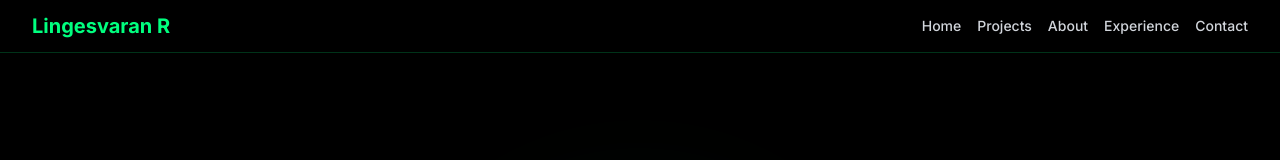
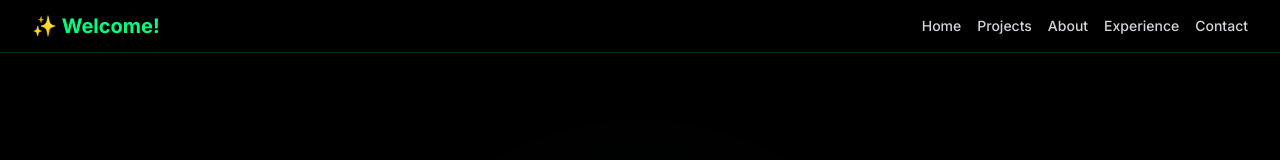
Before and after one commit to Lingesvaran-R/Portfolio, a Next.js app: page / in a window 1280 px wide. Shown: the top 160 px of the page. Built offline with nearby package versions, Linux system fonts and the light colour scheme.

Commit message:
Your commit message

```diff
--- a/app/page.tsx
+++ b/app/page.tsx
@@ -400,7 +400,7 @@ const projects = [
 {/* Sticky Navbar */}
 <header className="fixed top-0 left-0 w-full z-50 bg-black/70 backdrop-blur-md border-b border-[#00FF7F]/20 shadow-lg">
   <div className="max-w-7xl mx-auto px-4 sm:px-6 lg:px-8 py-3 flex justify-between items-center">
-    <h1 className="text-[#00FF7F] text-xl font-bold">Lingesvaran R</h1>
+    <h1 className="text-[#00FF7F] text-xl font-bold">✨ Welcome!</h1>
     <nav className="space-x-4 hidden sm:flex">
       <a href="#hero" className="text-gray-300 hover:text-[#00FF7F] transition-colors text-sm font-medium">Home</a>
       <a href="#projects" className="text-gray-300 hover:text-[#00FF7F] transition-colors text-sm font-medium">Projects</a>
```
